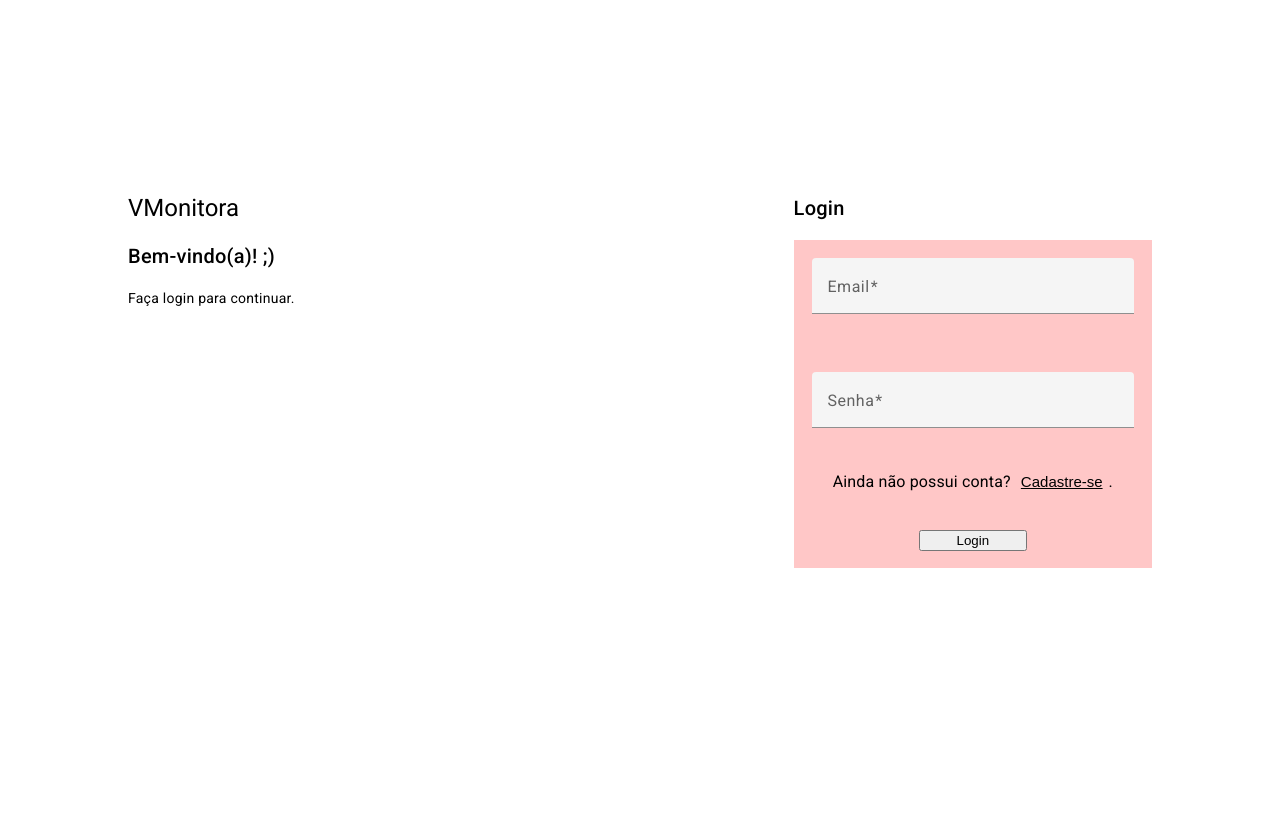
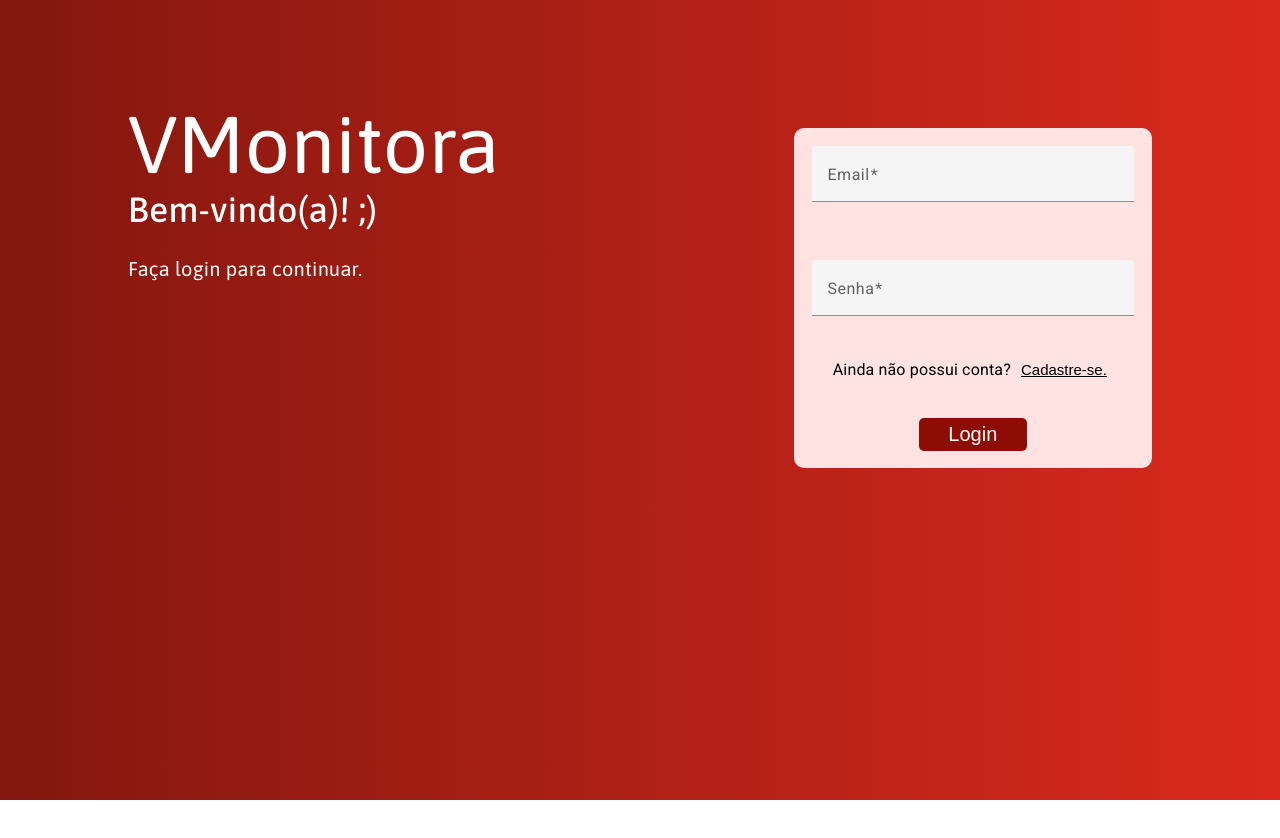
Before and after one commit to LeticiaTP/Desafio-Gestao-VM, an Angular app: page /login in a window 1280 px wide. Shown: the top 838 px of the page. After the commit the page ends 800 px from the top, so only its background shows below. Built offline with nearby package versions, Linux system fonts and the light colour scheme.

Commit message:
style(login): altera layout de página de login

```diff
--- a/src/app/views/login/login.component.css
+++ b/src/app/views/login/login.component.css
@@ -1,7 +1,34 @@
+
+@import url('https://fonts.googleapis.com/css2?family=Asap:ital,wght@0,100..900;1,100..900&display=swap');
+
+body {
+    background-image: linear-gradient(to left, #da291c, #83170f);
+
+}
+
 main {
     display: flex;
     justify-content: space-between;
-    margin: 15% 10%;
+    padding: 10%;
+    font-family: "Asap", sans-serif;
+}
+
+h1 {
+    font-size: 80px;
+    font-family: "Asap", sans-serif;
+    color: white;
+}
+
+.bemvindo {
+    margin: 5% 0 ;
+    font-size: 35px;
+    font-family: "Asap", sans-serif;
+    color: white;
+}
+
+.cta {
+    font-size: 20px;
+    color: white;
 }
 
 .saudacoes {
@@ -18,7 +45,9 @@ main {
     flex-direction: column;
     width: 100%;
     height: 50%;
-    background: rgb(255, 199, 199);
+    background: #ffe3e3;
+    border-radius: 10px;
+    font-family: "Asap", sans-serif;
 }
 
 .campos-formulario {
@@ -36,11 +65,17 @@ main {
     font-size: 15px;
 }
 .link:hover{
-    color: blue;
+    color: rgb(1, 1, 219);
 }
 
 .botao-login {
     width: 30%;
     align-self: center;
     margin:5% 1%;
+    background-color:#8d0c03;
+    color: white;
+    border-radius: 5px;
+    border: none;
+    font-size: 20px;
+    padding: 5px;
 }
--- a/src/app/views/login/login.component.html
+++ b/src/app/views/login/login.component.html
@@ -1,14 +1,14 @@
+<body>
   <main>
     <section class="saudacoes">
       <h1>VMonitora</h1>
-    <h2>Bem-vindo(a)! <span aria-hidden="true">;)</span> </h2>
-    <p>Faça login para continuar.</p>
+      <h2 class="bemvindo">Bem-vindo(a)! <span aria-hidden="true">;)</span> </h2>
+      <p class="cta">Faça login para continuar.</p>
     </section>
 
     <section class="login">
       @if (possuiConta){
         <div class="login-box">
-        <h2>Login</h2>
           <form class="form">
               <mat-form-field class="campos-formulario">
                 <mat-label>Email</mat-label>
@@ -32,7 +32,7 @@
 
               <div class="pergunta">
                 <h3>Ainda não possui conta?
-              <button class="link" (click)="possuiConta = false">Cadastre-se</button>.</h3>
+                <button class="link" (click)="possuiConta = false">Cadastre-se.</button></h3>
               </div>
 
               <input (click)="login()" class="botao-login" type="submit" value="Login">
@@ -42,7 +42,6 @@
 
       @if (!possuiConta) {
         <div class="login-box">
-        <h2>Cadastre-se</h2>
           <form class="form">
               <mat-form-field class="campos-formulario">
                 <mat-label>Email</mat-label>
@@ -69,7 +68,7 @@
 
               <div class="pergunta">
                 <h3>Já possui possui conta?
-              <button class="link" (click)="possuiConta = true">Faça Login</button>.</h3>
+                <button class="link" (click)="possuiConta = true">Faça Login.</button></h3>
               </div>
 
               <input class="botao-login" type="submit" value="Cadastrar" (click)="cadastrar()">
@@ -79,3 +78,4 @@
 
     </section>
   </main>
+</body>
```
Lines whose indentation alone changed are shown as unchanged.
